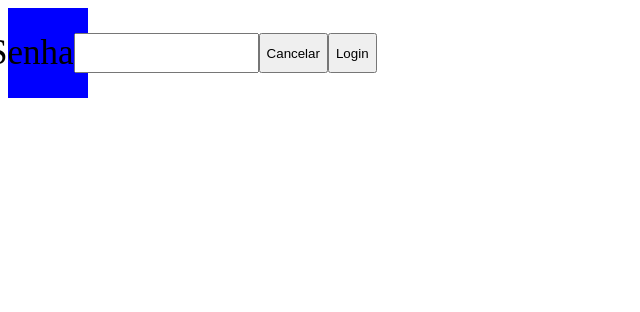
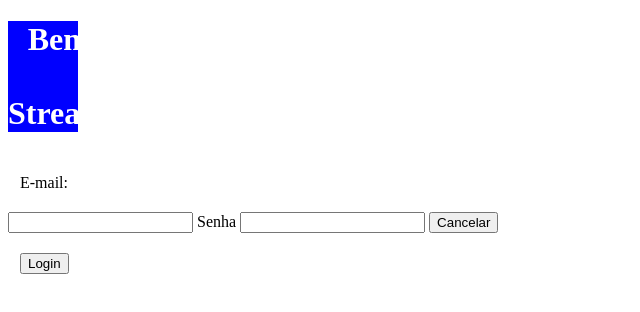
Before and after one commit to lucaslima21-hans/StreamWorld_Projeto_series, a website: page src/public/index.html in a window 1280 px wide. Shown: the whole page, without its empty margins (0-640 px from the left). Drawn offline with Linux system fonts and the light colour scheme.

Commit message:
Atividade 30-09-2026

```diff
--- a/src/public/index.html
+++ b/src/public/index.html
@@ -11,19 +11,32 @@
 
 <body>
 
-        <div class="Formulario-series">
+        <h1>Bem vindo ao StreamWorld</h1>
 
-        <label for="login-email">Email</label>
+            <form class="form1">
+
+        <label>E-mail:</label>
+
+        </form>
+
         <input id="login-email" type="email" />
-        <label for="login-password">Senha</label>
+
+
+
+        <label>Senha</label>
+
+            </form>
+
         <input id="login-password" type="password" />
+
         <small id="login-error" class="error"></small>
 
           <button id="cancel-login">Cancelar</button>
 
-         <button id="submit-login" class="btn-dark">Login</button>
+          <form class="form2">
+         <button>Login</button>
+            </form>
 
-        </div>
 </body>
 
 </html>
--- a/src/public/styles.css
+++ b/src/public/styles.css
@@ -1,18 +1,52 @@
-.Formulario-series{
-    font-size: 35px;
-    display: flex;
-    width: 30px;
-    padding: 25px;
-    justify-content: center;
-    text-align: center;
-    background-color: blue;
+.form{
+ width: 100%;
+  background-color: #4CAF50;
+  color: white;
+  padding: 14px;
+  margin: 8px 0;
+  border: none;
+  border-radius: 4px;
+  cursor: pointer;
+
+
+}
+
+.form1{
+    width: 100%;
+  padding: 12px;
+  margin: 8px 0;
+  display: inline-block;
+
+  border-radius: 4px;
+  box-sizing: border-box;
+
+}
+
+.form2{
+     width: 100%;
+  padding: 12px;
+  margin: 8px 0;
+   display: inline-block;
+   border-radius: 4px;
+  box-sizing: border-box;
 }
 
 .body{
-    background-color: black;
-    width: 45px;
-    padding: 35px;
+    box-sizing: border-box;
+    border: black 30px solid;
+}
+
+h1{
+    background-color: blue;
+    color: white;
+    width: 70px;
     display: flex;
-    justify-content: center;
+
     text-align: center;
 }
+
+
+
+.login-password{
+    font-size: 30px;
+}
```
